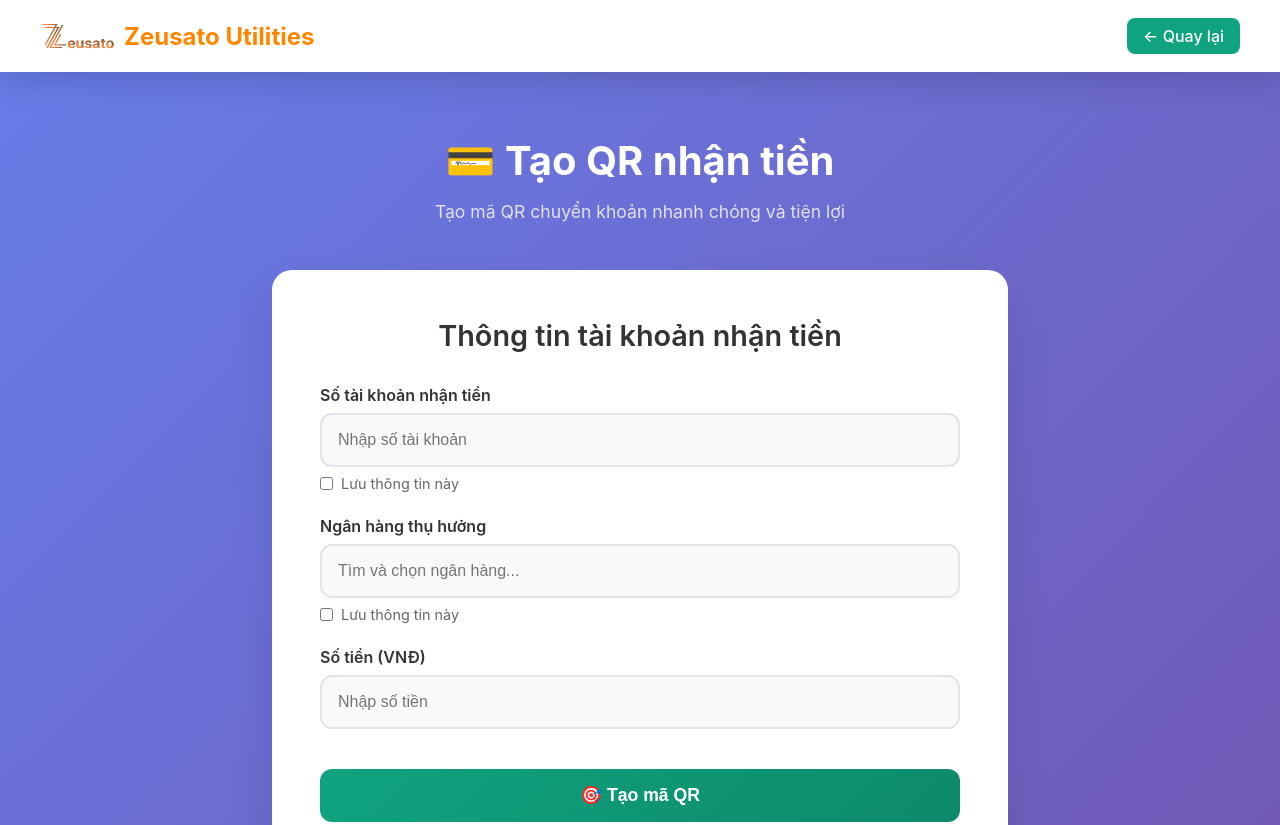
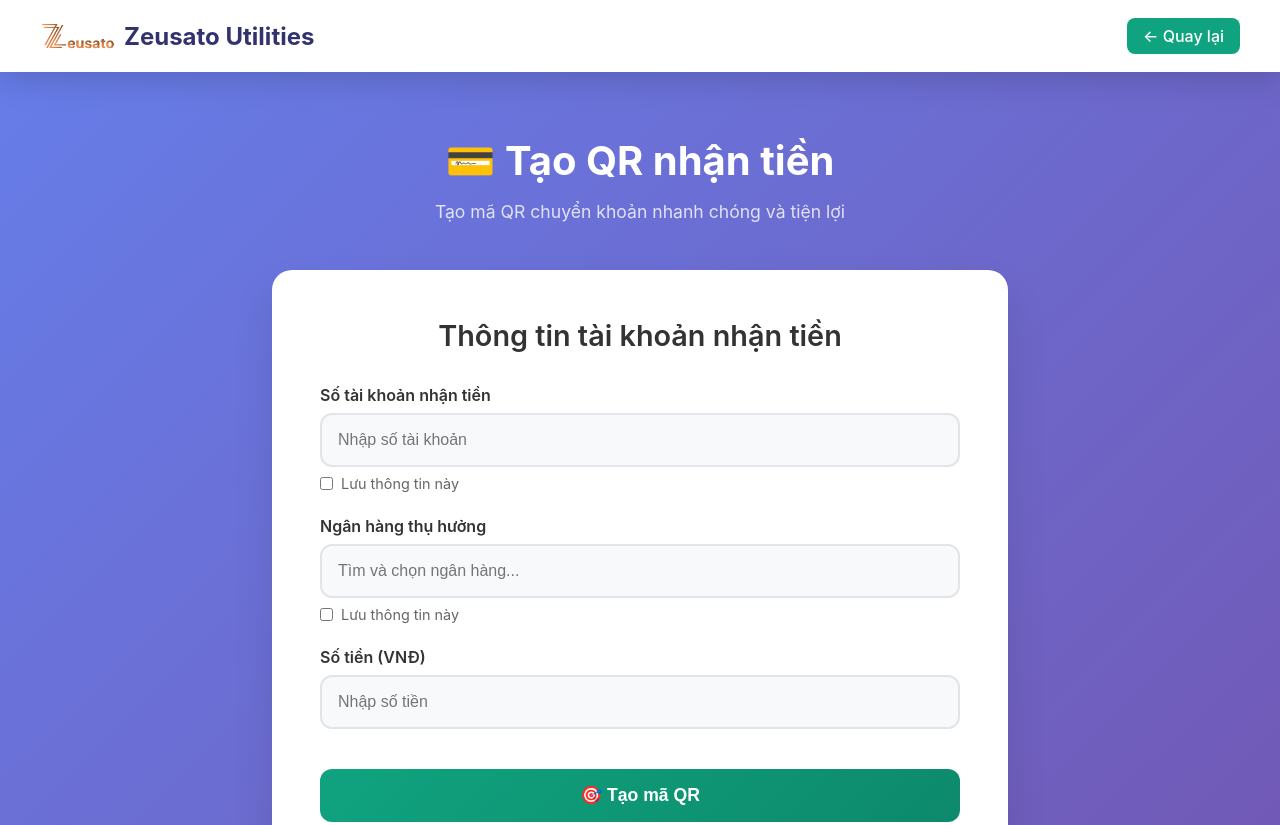
Before and after one commit to zeusato/SHS-Utilities, a plain HTML site: page QR-in.html in a window 1280 px wide. Shown: the top 825 px of the page. Drawn offline with Linux system fonts and the light colour scheme.

Commit message:
Update QR-in.html

```diff
--- a/QR-in.html
+++ b/QR-in.html
@@ -53,7 +53,7 @@
         .logo-text {
             font-size: 1.5rem;
             font-weight: 700;
-            color: #ff8700;
+            color: #32336e;
         }
 
         .nav-menu {
```
